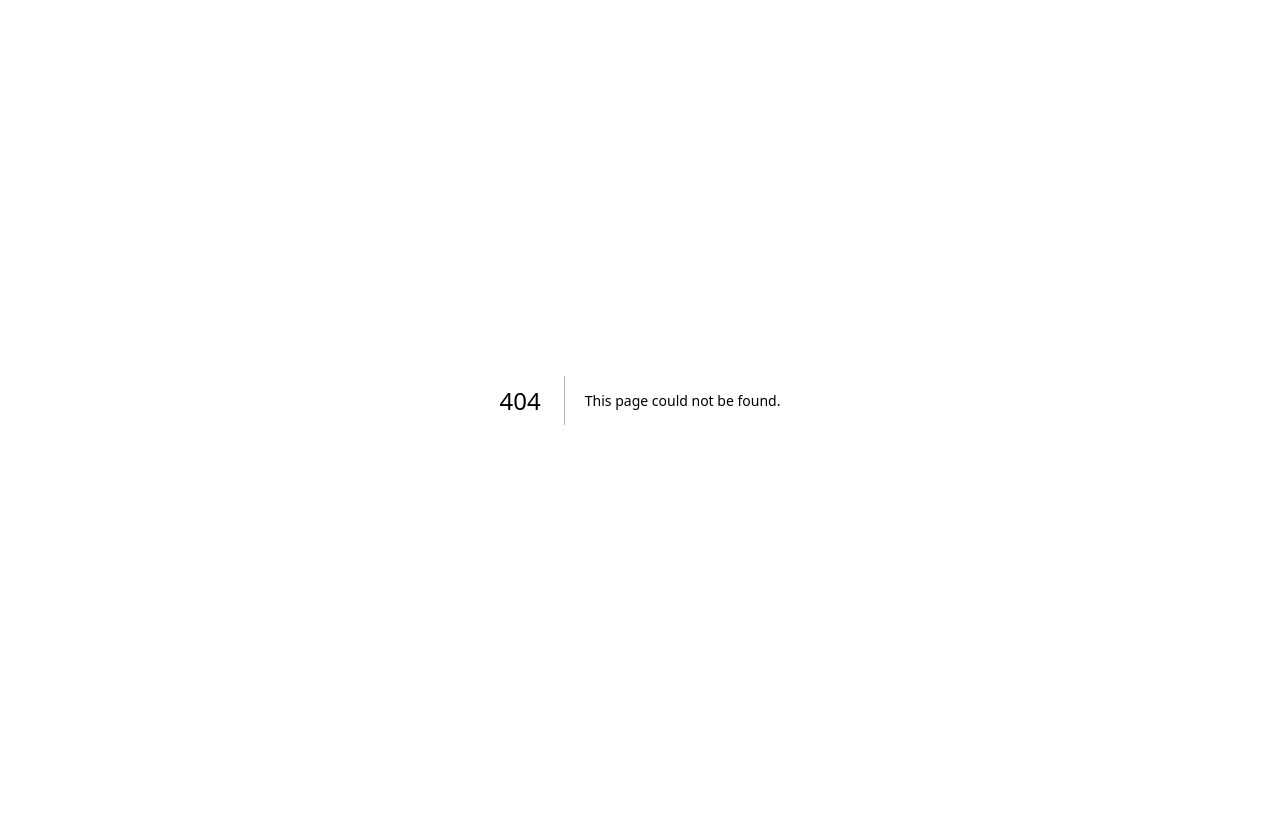
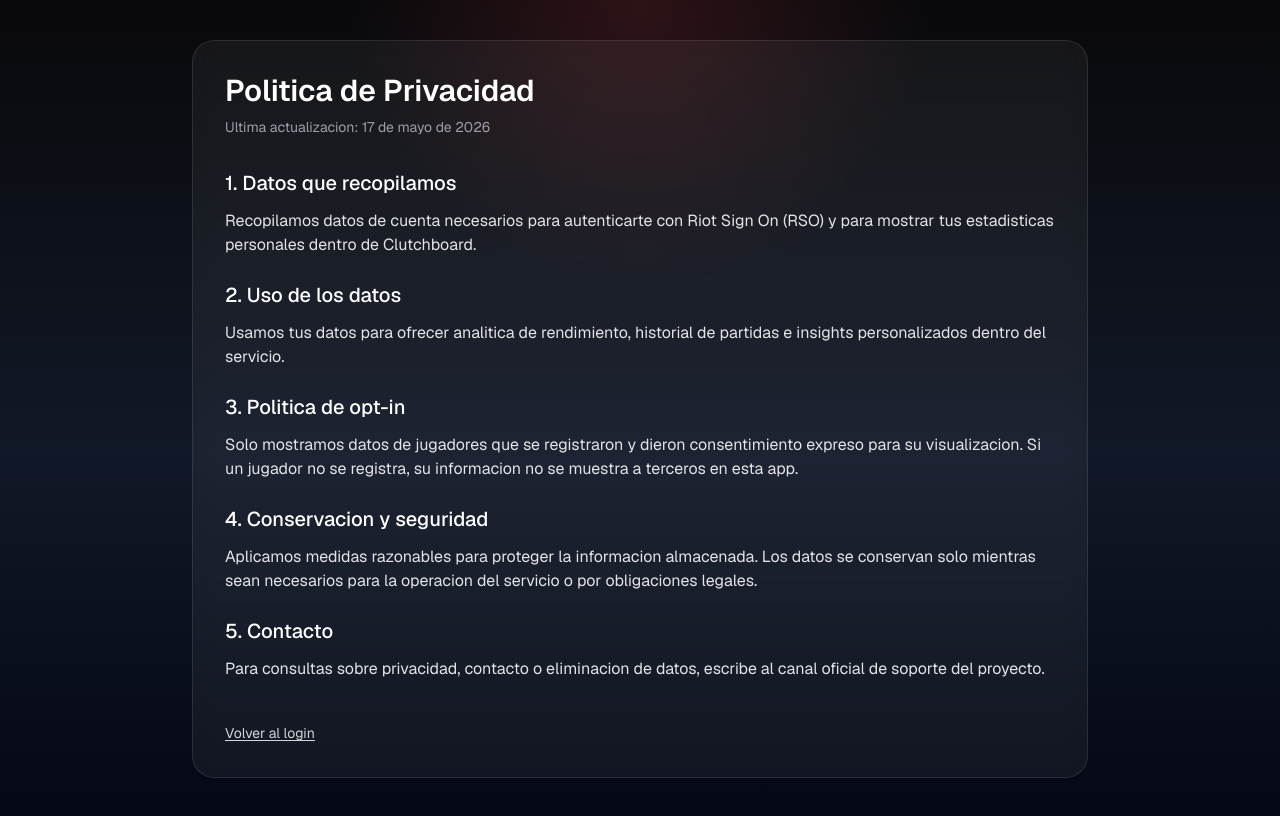
Before and after one commit to ramonHidalgoGonzalez/ClutchBoard, a Next.js app: page /privacy in a window 1280 px wide. Before the commit this address had no page. Built offline with nearby package versions, Linux system fonts and the light colour scheme.

Commit message:
feat: add brand logo and legal pages

```diff
--- a/src/app/login/page.tsx
+++ b/src/app/login/page.tsx
@@ -1,3 +1,5 @@
+import Link from "next/link"
+import Image from "next/image"
 import { redirect } from "next/navigation"
 
 import { LoginButton } from "@/features/auth/login-button"
@@ -19,6 +21,17 @@ export default async function LoginPage() {
     <main className="min-h-screen bg-[radial-gradient(circle_at_top,_rgba(255,70,85,0.2),transparent_28%),linear-gradient(180deg,#09090b_0%,#111827_55%,#050816_100%)] px-6 py-10 text-white">
       <div className="mx-auto flex max-w-5xl flex-col gap-8 rounded-[2rem] border border-white/10 bg-white/5 p-8 backdrop-blur">
         <div>
+          <div className="mb-4 inline-flex items-center gap-3 rounded-2xl border border-white/10 bg-black/20 px-3 py-2">
+            <Image
+              src="/brand/clutchboard-mark.svg"
+              alt="Clutchboard logo"
+              width={28}
+              height={28}
+              className="rounded-md"
+              priority
+            />
+            <span className="text-sm tracking-wide text-zinc-200">Clutchboard</span>
+          </div>
           <p className="text-sm uppercase tracking-[0.35em] text-zinc-500">Acceso seguro</p>
           <h1 className="mt-3 text-4xl font-semibold">Iniciar sesion con Riot</h1>
           <p className="mt-4 max-w-2xl text-zinc-300">
@@ -30,6 +43,24 @@ export default async function LoginPage() {
         <div className="flex flex-wrap gap-3">
           <LoginButton />
         </div>
+        <div className="rounded-2xl border border-amber-300/30 bg-amber-500/10 p-4 text-sm text-amber-100">
+          <p className="font-medium">Politica de opt-in de jugadores</p>
+          <p className="mt-2 text-amber-50/90">
+            Clutchboard solo muestra datos y estadisticas de jugadores que se registraron y aceptaron
+            expresamente compartir su informacion. Las cuentas sin alta previa no se publican.
+          </p>
+          <p className="mt-3 text-amber-50/90">
+            Al usar esta plataforma aceptas nuestra{" "}
+            <Link href="/privacy" className="underline underline-offset-2 hover:text-white">
+              Politica de Privacidad
+            </Link>{" "}
+            y nuestros{" "}
+            <Link href="/terms" className="underline underline-offset-2 hover:text-white">
+              Terminos de Servicio
+            </Link>
+            .
+          </p>
+        </div>
       </div>
     </main>
   )
--- /dev/null
+++ b/src/app/privacy/page.tsx
@@ -0,0 +1,64 @@
+import type { Metadata } from "next"
+import Link from "next/link"
+
+export const metadata: Metadata = {
+  title: "Politica de Privacidad | Clutchboard",
+  description: "Politica de privacidad y tratamiento de datos de Clutchboard.",
+}
+
+export default function PrivacyPage() {
+  return (
+    <main className="min-h-screen bg-[radial-gradient(circle_at_top,_rgba(255,70,85,0.15),transparent_28%),linear-gradient(180deg,#09090b_0%,#111827_55%,#050816_100%)] px-6 py-10 text-white">
+      <article className="mx-auto max-w-4xl rounded-3xl border border-white/10 bg-white/5 p-8 backdrop-blur">
+        <h1 className="text-3xl font-semibold">Politica de Privacidad</h1>
+        <p className="mt-2 text-sm text-zinc-400">Ultima actualizacion: 17 de mayo de 2026</p>
+
+        <section className="mt-8 space-y-3 text-zinc-200">
+          <h2 className="text-xl font-medium text-white">1. Datos que recopilamos</h2>
+          <p>
+            Recopilamos datos de cuenta necesarios para autenticarte con Riot Sign On (RSO) y para mostrar
+            tus estadisticas personales dentro de Clutchboard.
+          </p>
+        </section>
+
+        <section className="mt-6 space-y-3 text-zinc-200">
+          <h2 className="text-xl font-medium text-white">2. Uso de los datos</h2>
+          <p>
+            Usamos tus datos para ofrecer analitica de rendimiento, historial de partidas e insights
+            personalizados dentro del servicio.
+          </p>
+        </section>
+
+        <section className="mt-6 space-y-3 text-zinc-200">
+          <h2 className="text-xl font-medium text-white">3. Politica de opt-in</h2>
+          <p>
+            Solo mostramos datos de jugadores que se registraron y dieron consentimiento expreso para su
+            visualizacion. Si un jugador no se registra, su informacion no se muestra a terceros en esta app.
+          </p>
+        </section>
+
+        <section className="mt-6 space-y-3 text-zinc-200">
+          <h2 className="text-xl font-medium text-white">4. Conservacion y seguridad</h2>
+          <p>
+            Aplicamos medidas razonables para proteger la informacion almacenada. Los datos se conservan solo
+            mientras sean necesarios para la operacion del servicio o por obligaciones legales.
+          </p>
+        </section>
+
+        <section className="mt-6 space-y-3 text-zinc-200">
+          <h2 className="text-xl font-medium text-white">5. Contacto</h2>
+          <p>
+            Para consultas sobre privacidad, contacto o eliminacion de datos, escribe al canal oficial de
+            soporte del proyecto.
+          </p>
+        </section>
+
+        <div className="mt-10">
+          <Link href="/login" className="text-sm text-zinc-300 underline underline-offset-2 hover:text-white">
+            Volver al login
+          </Link>
+        </div>
+      </article>
+    </main>
+  )
+}
--- /dev/null
+++ b/src/app/terms/page.tsx
@@ -0,0 +1,63 @@
+import type { Metadata } from "next"
+import Link from "next/link"
+
+export const metadata: Metadata = {
+  title: "Terminos de Servicio | Clutchboard",
+  description: "Terminos de servicio de Clutchboard.",
+}
+
+export default function TermsPage() {
+  return (
+    <main className="min-h-screen bg-[radial-gradient(circle_at_top,_rgba(255,70,85,0.15),transparent_28%),linear-gradient(180deg,#09090b_0%,#111827_55%,#050816_100%)] px-6 py-10 text-white">
+      <article className="mx-auto max-w-4xl rounded-3xl border border-white/10 bg-white/5 p-8 backdrop-blur">
+        <h1 className="text-3xl font-semibold">Terminos de Servicio</h1>
+        <p className="mt-2 text-sm text-zinc-400">Ultima actualizacion: 17 de mayo de 2026</p>
+
+        <section className="mt-8 space-y-3 text-zinc-200">
+          <h2 className="text-xl font-medium text-white">1. Aceptacion de terminos</h2>
+          <p>
+            Al usar Clutchboard aceptas estos terminos y nuestras politicas de privacidad aplicables.
+          </p>
+        </section>
+
+        <section className="mt-6 space-y-3 text-zinc-200">
+          <h2 className="text-xl font-medium text-white">2. Cuenta y acceso</h2>
+          <p>
+            El acceso puede requerir autenticacion mediante Riot Sign On. Eres responsable de mantener segura
+            tu cuenta y de las acciones realizadas con ella.
+          </p>
+        </section>
+
+        <section className="mt-6 space-y-3 text-zinc-200">
+          <h2 className="text-xl font-medium text-white">3. Uso permitido</h2>
+          <p>
+            No puedes usar el servicio para scraping no autorizado, abuso de APIs, fraude o cualquier actividad
+            que incumpla normas legales o las politicas de Riot.
+          </p>
+        </section>
+
+        <section className="mt-6 space-y-3 text-zinc-200">
+          <h2 className="text-xl font-medium text-white">4. Opt-in y visibilidad de datos</h2>
+          <p>
+            Solo se muestran datos de jugadores que se registraron y aceptaron compartir sus datos en el
+            servicio. Las cuentas no registradas no se exponen a otros usuarios.
+          </p>
+        </section>
+
+        <section className="mt-6 space-y-3 text-zinc-200">
+          <h2 className="text-xl font-medium text-white">5. Limitacion de responsabilidad</h2>
+          <p>
+            El servicio se ofrece tal cual y puede cambiar, suspenderse o interrumpirse sin previo aviso en
+            casos tecnicos, operativos o regulatorios.
+          </p>
+        </section>
+
+        <div className="mt-10">
+          <Link href="/login" className="text-sm text-zinc-300 underline underline-offset-2 hover:text-white">
+            Volver al login
+          </Link>
+        </div>
+      </article>
+    </main>
+  )
+}
--- a/src/components/nav-sidebar.tsx
+++ b/src/components/nav-sidebar.tsx
@@ -1,4 +1,5 @@
 import Link from "next/link"
+import Image from "next/image"
 
 import { Activity, Bot, Compass, LayoutDashboard, Map, Settings, Shield } from "lucide-react"
 
@@ -21,9 +22,19 @@ export function NavSidebar({ pathname }: { pathname: string }) {
         <Badge variant="outline" className="border-emerald-500/30 bg-emerald-500/10 text-emerald-200">
           Riot-compliant tracker
         </Badge>
-        <div>
-          <p className="text-xs uppercase tracking-[0.35em] text-zinc-500">Clutchboard</p>
-          <h2 className="mt-2 text-2xl font-semibold text-white">Personal Command Center</h2>
+        <div className="flex items-start gap-3">
+          <Image
+            src="/brand/clutchboard-mark.svg"
+            alt="Clutchboard logo"
+            width={40}
+            height={40}
+            className="rounded-xl"
+            priority
+          />
+          <div>
+            <p className="text-xs uppercase tracking-[0.35em] text-zinc-500">Clutchboard</p>
+            <h2 className="mt-2 text-2xl font-semibold text-white">Personal Command Center</h2>
+          </div>
         </div>
       </div>
 
```
Also changed, not shown: public/brand/clutchboard-mark.svg (added), src/app/icon.svg (added).
